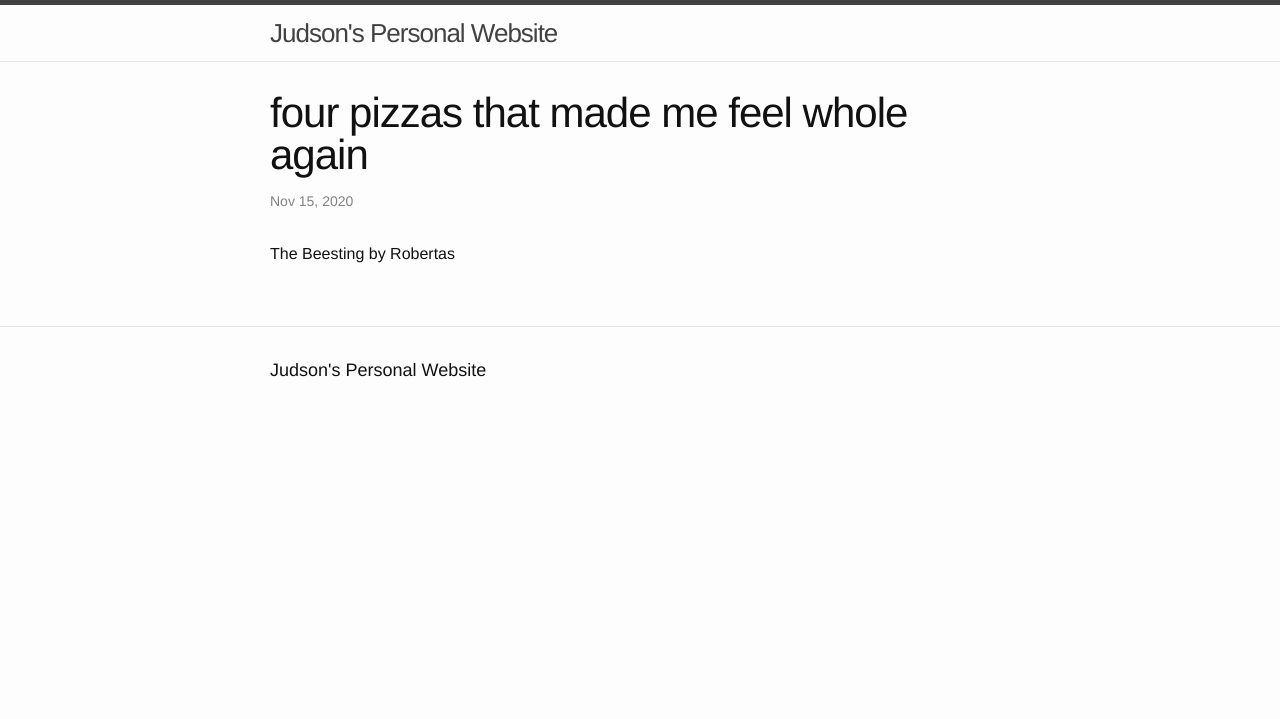
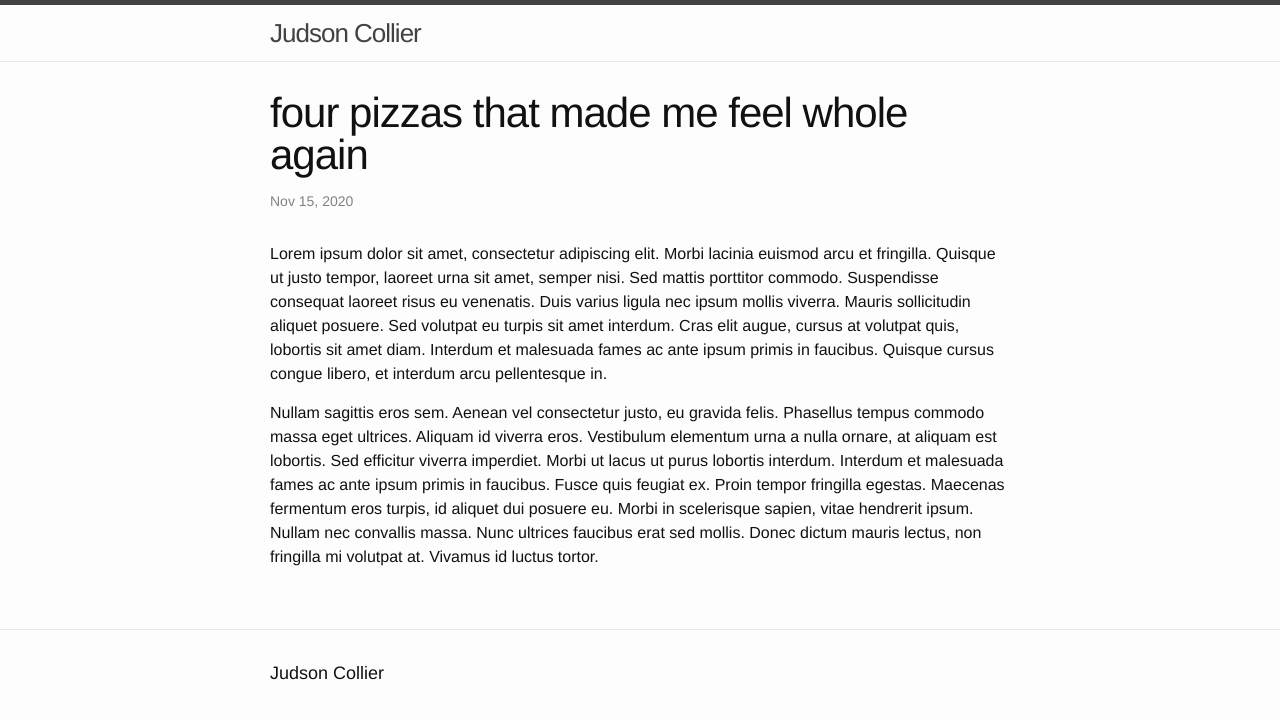
Before and after one commit to judsoncollier/judsite, a Jekyll site: the page built from _posts/2020-11-15-four-pizzas-that-made-me-feel-whole-again.markdown, in a window 1280 px wide. Shown: the top 719 px of the page. Built offline with Jekyll 4.4.1, drawn with Linux system fonts in a browser that asks for light colours.

Commit message:
Updated Config and 2 other files

```diff
--- a/_config.yml
+++ b/_config.yml
@@ -1,5 +1,5 @@
 ---
-title: Judson's Personal Website
+title: Judson Collier
 timezone: UTC
 collections:
   posts:
--- a/_posts/2020-11-15-four-pizzas-that-made-me-feel-whole-again.markdown
+++ b/_posts/2020-11-15-four-pizzas-that-made-me-feel-whole-again.markdown
@@ -5,4 +5,7 @@ categories:
 - Lists
 ---
 
-The Beesting by Robertas
+Lorem ipsum dolor sit amet, consectetur adipiscing elit. Morbi lacinia euismod arcu et fringilla. Quisque ut justo tempor, laoreet urna sit amet, semper nisi. Sed mattis porttitor commodo. Suspendisse consequat laoreet risus eu venenatis. Duis varius ligula nec ipsum mollis viverra. Mauris sollicitudin aliquet posuere. Sed volutpat eu turpis sit amet interdum. Cras elit augue, cursus at volutpat quis, lobortis sit amet diam. Interdum et malesuada fames ac ante ipsum primis in faucibus. Quisque cursus congue libero, et interdum arcu pellentesque in.
+
+
+Nullam sagittis eros sem. Aenean vel consectetur justo, eu gravida felis. Phasellus tempus commodo massa eget ultrices. Aliquam id viverra eros. Vestibulum elementum urna a nulla ornare, at aliquam est lobortis. Sed efficitur viverra imperdiet. Morbi ut lacus ut purus lobortis interdum. Interdum et malesuada fames ac ante ipsum primis in faucibus. Fusce quis feugiat ex. Proin tempor fringilla egestas. Maecenas fermentum eros turpis, id aliquet dui posuere eu. Morbi in scelerisque sapien, vitae hendrerit ipsum. Nullam nec convallis massa. Nunc ultrices faucibus erat sed mollis. Donec dictum mauris lectus, non fringilla mi volutpat at. Vivamus id luctus tortor.
--- a/index.html
+++ b/index.html
@@ -14,9 +14,6 @@ layout: default
         <h2>
           <a class="post-link" href="{{ post.url | prepend: site.baseurl }}">{{ post.title }}</a>
         </h2>
-        <article>{{content}}</<article>
-
-        </article>
       </li>
     {% endfor %}
   </ul>
```
